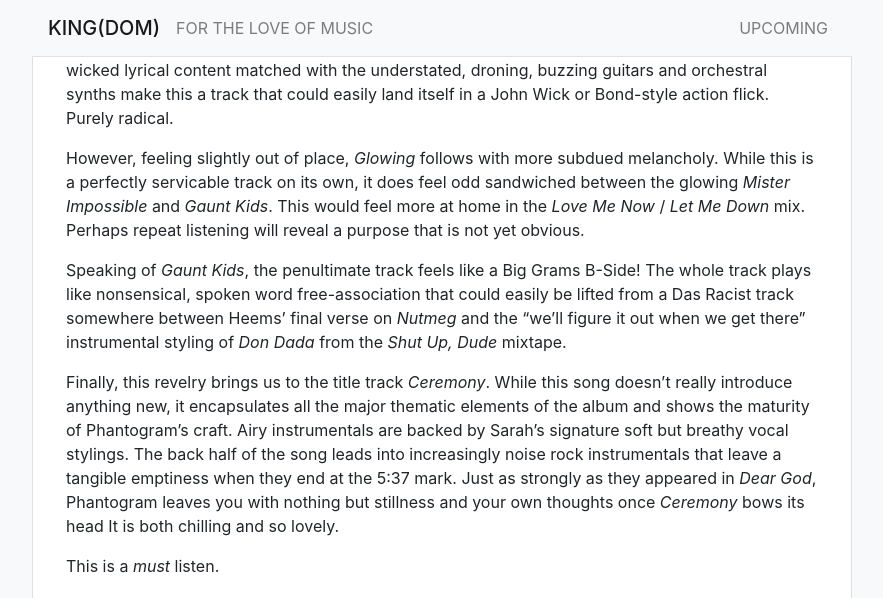
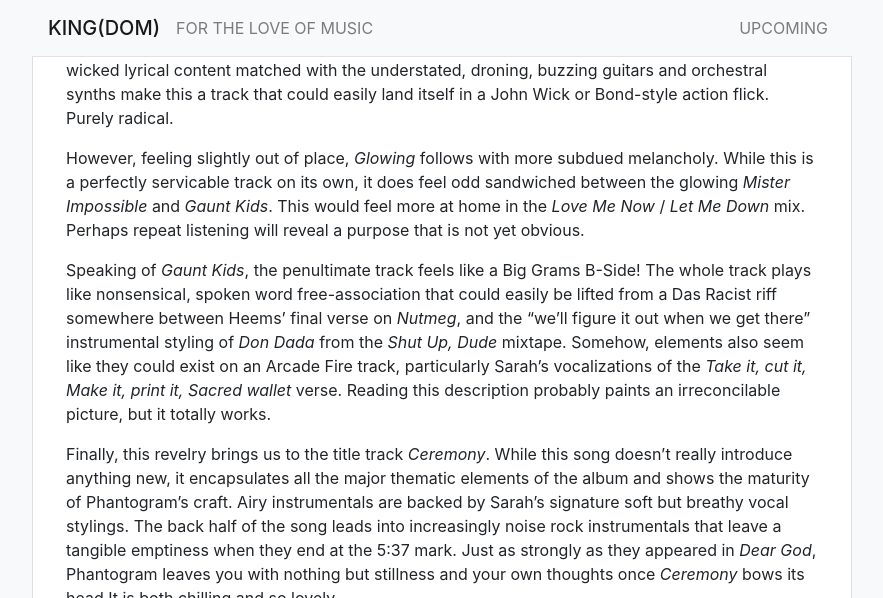
Before and after one commit to Kmagameguy/music, a Jekyll site: the page built from _posts/2020-06-17-phantogram-ceremony.markdown, in a window 1280 px wide and 900 px high, scrolled down 1803 px, cut to the strip 0-598 px from the top of the window. Shown: the whole strip, without its empty margins (198-1081 px from the left). Built offline with Jekyll 4.4.1, drawn with Linux system fonts in a browser that asks for light colours; nearby versions of some CDN libraries.

Commit message:
Rework Gaunt Kids Description

```diff
--- a/_posts/2020-06-17-phantogram-ceremony.markdown
+++ b/_posts/2020-06-17-phantogram-ceremony.markdown
@@ -61,7 +61,7 @@
 
 However, feeling slightly out of place, *Glowing* follows with more subdued melancholy.  While this is a perfectly servicable track on its own, it does feel odd sandwiched between the glowing *Mister Impossible* and *Gaunt Kids*.  This would feel more at home in the *Love Me Now* / *Let Me Down* mix.  Perhaps repeat listening will reveal a purpose that is not yet obvious.
 
-Speaking of *Gaunt Kids*, the penultimate track feels like a Big Grams B-Side!  The whole track plays like nonsensical, spoken word free-association that could easily be lifted from a Das Racist track somewhere between Heems' final verse on *Nutmeg* and the "we'll figure it out when we get there" instrumental styling of *Don Dada* from the *Shut Up, Dude* mixtape.
+Speaking of *Gaunt Kids*, the penultimate track feels like a Big Grams B-Side!  The whole track plays like nonsensical, spoken word free-association that could easily be lifted from a Das Racist riff somewhere between Heems' final verse on *Nutmeg*, and the "we'll figure it out when we get there" instrumental styling of *Don Dada* from the *Shut Up, Dude* mixtape.  Somehow, elements also seem like they could exist on an Arcade Fire track, particularly Sarah's vocalizations of the *Take it, cut it, Make it, print it, Sacred wallet* verse.  Reading this description probably paints an irreconcilable picture, but it totally works.
 
 Finally, this revelry brings us to the title track *Ceremony*.  While this song doesn't really introduce anything new, it encapsulates all the major thematic elements of the album and shows the maturity of Phantogram's craft.  Airy instrumentals are backed by Sarah's signature soft but breathy vocal stylings.  The back half of the song leads into increasingly noise rock instrumentals that leave a tangible emptiness when they end at the 5:37 mark.  Just as strongly as they appeared in *Dear God*, Phantogram leaves you with nothing but stillness and your own thoughts once *Ceremony* bows its head  It is both chilling and so lovely.
 
```
